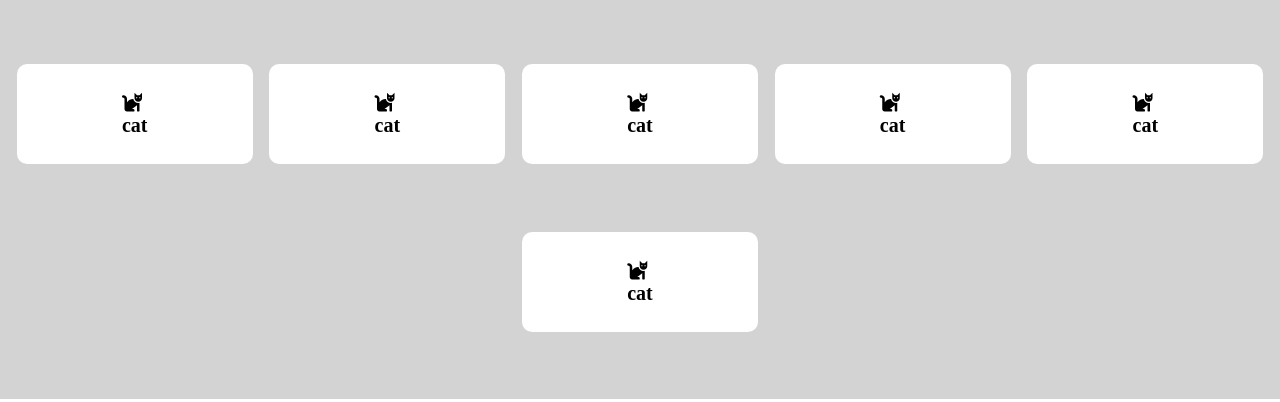
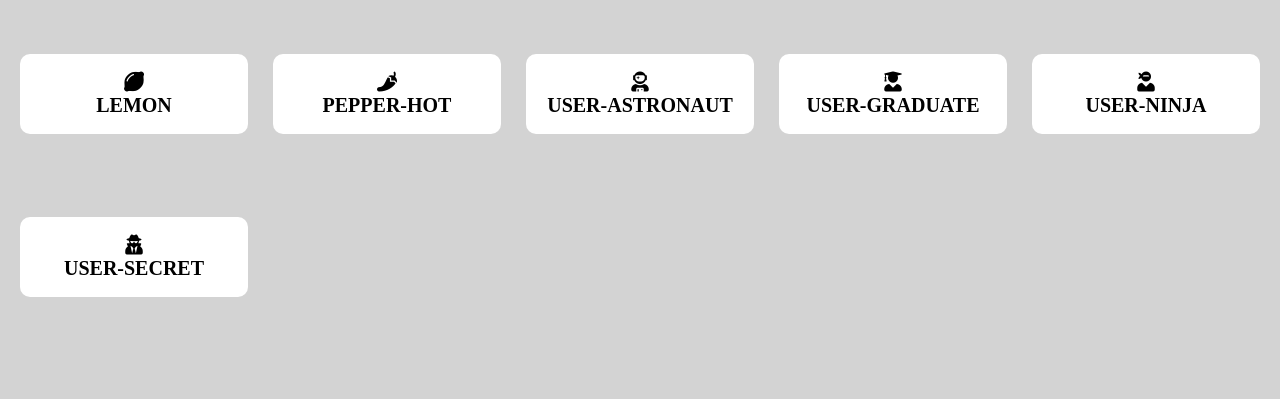
Before and after one commit to parisking93/js-es6-icons, a plain HTML site: page index.html in a window 1280 px wide. Shown: the part 398-800 px from the top of the page. Drawn offline with Linux system fonts and the light colour scheme.

Commit message:
add icons con js

```diff
--- a/css/style.css
+++ b/css/style.css
@@ -12,23 +12,31 @@ header nav {
     line-height: 70px;
     background-color: aqua;
 }
-main {
+main .container-main{
     height: calc(100vh - 110px);
-    overflow-y: auto;
+    overflow-y: scroll;
     display: flex;
-    justify-content: space-evenly;
-    padding-top: 20px;
     background-color: lightgray;
     flex-wrap: wrap;
+    justify-content: space-between;
+    padding: 20px;
 }
 
 .icon {
     width: calc(100% / 5 - 20px);
     background-color: white;
     font-size: 20px;
-    height: 100px;
+    height: 80px;
     border-radius: 10px;
     display: flex;
     justify-content: center;
     align-items: center;
 }
+.icon .icon_inside {
+    text-align: center;
+
+
+}
+.icon h4 {
+    text-transform: uppercase;
+}
--- a/index.html
+++ b/index.html
@@ -21,37 +21,18 @@
 
             </nav>
         </header>
-        <main id = "icons-container">
+        <main >
+            <div id = "icons-container" class="container-main">
+
+            </div>
             <!-- <div class="icon">
                 <div class="icon_inside">
                     <i class="fas fa-cat"></i>
                     <h4>cat</h4>
                 </div>
             </div>
-            <div class="icon">
-                <div class="icon_inside">
-                    <i class="fas fa-cat"></i>
-                    <h4>cat</h4>
-                </div>
-            </div>
-            <div id="animal" class="icon">
-                <div class="icon_inside">
-                    <i class="fas fa-cat"></i>
-                    <h4>cat</h4>
-                </div>
-            </div>
-            <div class="icon">
-                <div class="icon_inside">
-                    <i class="fas fa-cat"></i>
-                    <h4>cat</h4>
-                </div>
-            </div>
-            <div class="icon">
-                <div class="icon_inside">
-                    <i class="fas fa-cat"></i>
-                    <h4>cat</h4>
-                </div>
-            </div> -->
+            -->
+
 
         </main>
     </div>
--- a/js/script.js
+++ b/js/script.js
@@ -104,14 +104,16 @@ const icons = [
 //   Milestone 1 Partendo dalla seguente struttura dati , mostriamo in pagina tutte le icone disponibili come da layout.
 
 
-icons.forEach((elemane) => {
+icons.forEach((element) => {
+    const {name,prefix,type,family} = element;
     document.getElementById('icons-container').innerHTML +=
     `
     <div class="icon">
         <div class="icon_inside">
-            <i class="fas fa-cat"></i>
-            <h4>cat</h4>
+            <i class= '${family} ${prefix}${name}'></i>
+            <h4>${name}</h4>
         </div>
     </div>
     `
+    console.log(`${prefix}${type} ${family}`);
 })
```
